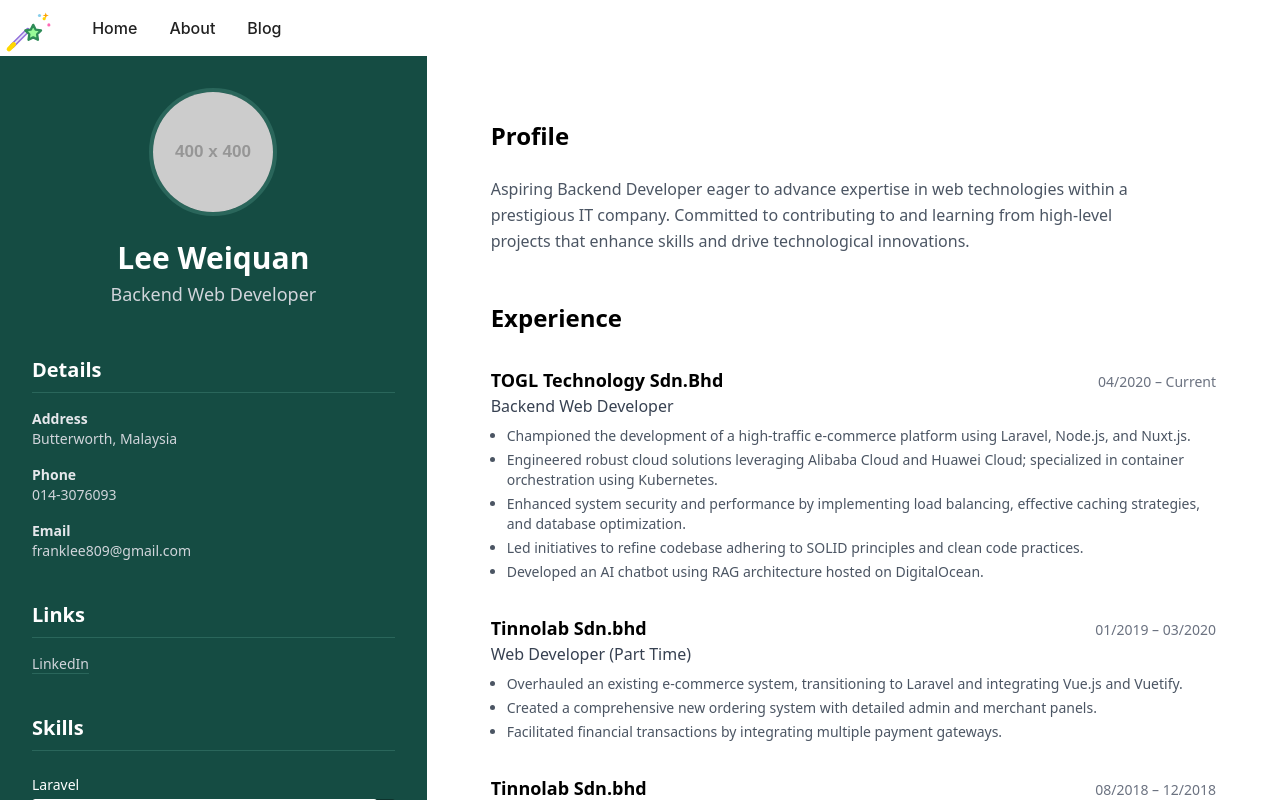
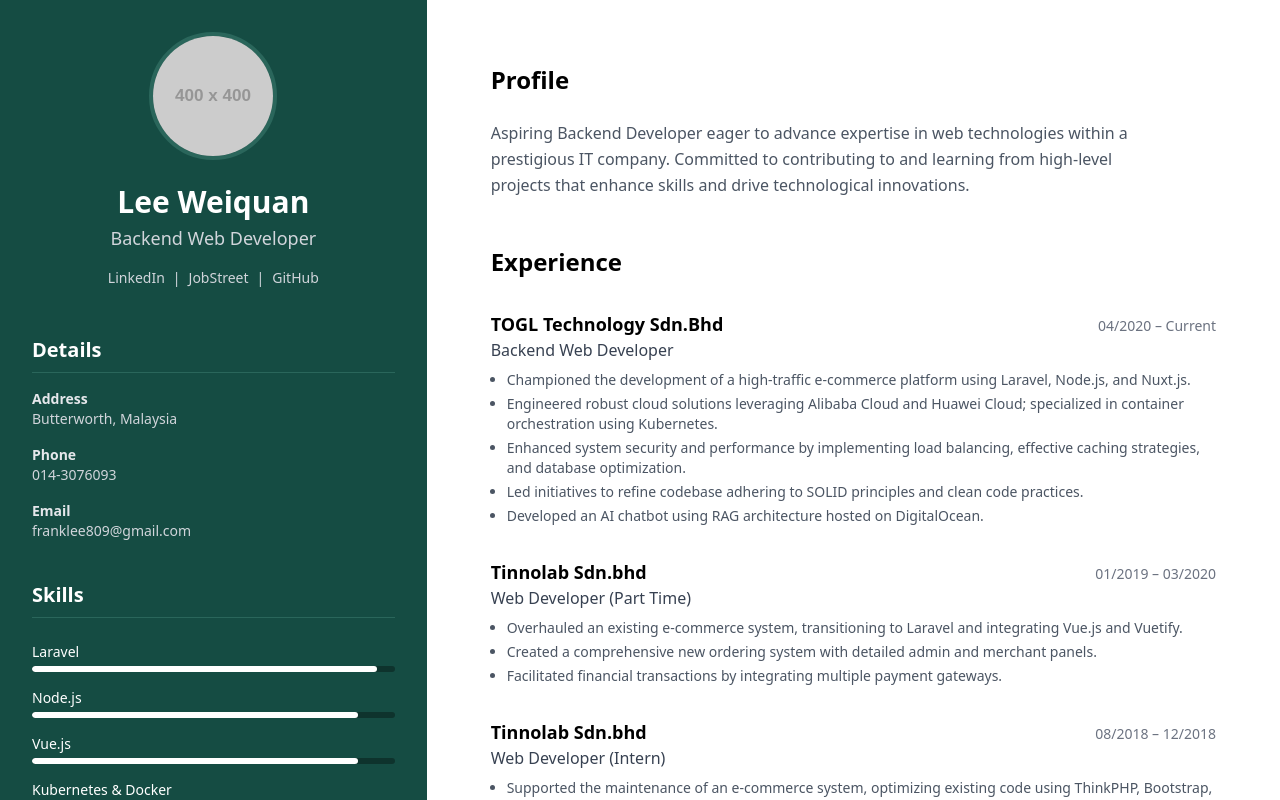
Before and after one commit to franklee809/web-app, a Vue app in the folder apps/default/: page /resume in a window 1280 px wide. Shown: the top 800 px of the page. Built offline with nearby package versions, Linux system fonts and the light colour scheme.

Commit message:
chore: comment out header in `App.vue` and update `ResumeView` to display horizontal links including JobStreet and GitHub.

```diff
--- a/apps/default/src/App.vue
+++ b/apps/default/src/App.vue
@@ -4,7 +4,7 @@ import MagicWand from './components/icons/MagicWand.vue'
 </script>
 
 <template>
-  <header>
+  <!-- <header>
 
     <div class="wrapper">
       <MagicWand class="logo" />
@@ -15,7 +15,7 @@ import MagicWand from './components/icons/MagicWand.vue'
         <RouterLink to="/blog">Blog</RouterLink>
       </nav>
     </div>
-  </header>
+  </header> -->
 
   <RouterView />
 </template>
--- a/apps/default/src/views/ResumeView.vue
+++ b/apps/default/src/views/ResumeView.vue
@@ -13,7 +13,16 @@
           <img src="https://placehold.co/400x400/2a665b/white?text=RT" alt="Rick Tang" class="w-full h-full object-cover">
         </div>
         <h1 class="text-3xl font-bold mb-1">Lee Weiquan</h1>
-        <p class="text-gray-300 text-lg">Backend Web Developer</p>
+        <p class="text-gray-300 text-lg mb-4">Backend Web Developer</p>
+
+        <!-- Horizontal Links -->
+        <div class="flex flex-wrap justify-center gap-2 text-sm text-gray-300">
+          <a href="https://www.linkedin.com/in/lee-weiquan-13b500164/" target="_blank" class="hover:text-white transition-colors">LinkedIn</a>
+          <span>|</span>
+          <a href="https://my.jobstreet.com/profiles/weiquan-lee-bm6snD0f2R" target="_blank" class="hover:text-white transition-colors">JobStreet</a>
+          <span>|</span>
+          <a href="https://github.com/franklee809" target="_blank" class="hover:text-white transition-colors">GitHub</a>
+        </div>
       </div>
 
       <!-- Details -->
@@ -32,16 +41,6 @@
             <h3 class="font-bold text-gray-200">Email</h3>
             <a href="mailto:franklee809@gmail.com" class="text-gray-300 hover:text-white">franklee809@gmail.com</a>
           </div>
-        </div>
-      </div>
-
-      <!-- Links -->
-      <div class="mb-10">
-        <h2 class="text-xl font-bold mb-4 border-b border-[#2a665b] pb-2">Links</h2>
-        <div class="flex flex-col space-y-2 text-sm">
-          <a href="https://www.linkedin.com/in/lee-weiquan-13b500164/" target="_blank" class="text-gray-300 hover:text-white underline decoration-[#2a665b] underline-offset-4">LinkedIn</a>
-          <!-- <a href="#" class="text-gray-300 hover:text-white underline decoration-[#2a665b] underline-offset-4">Dribbble</a> -->
-          <!-- <a href="#" class="text-gray-300 hover:text-white underline decoration-[#2a665b] underline-offset-4">Behance</a> -->
         </div>
       </div>
 
```
